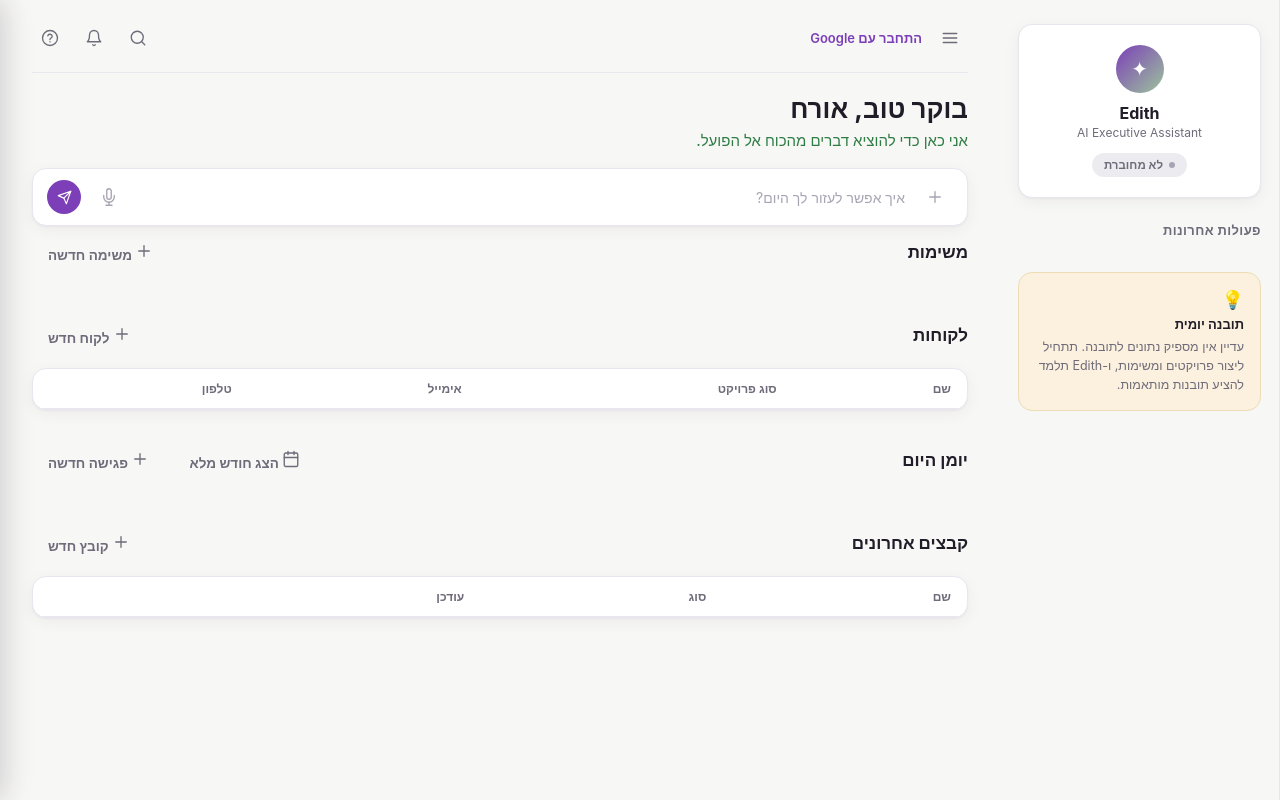
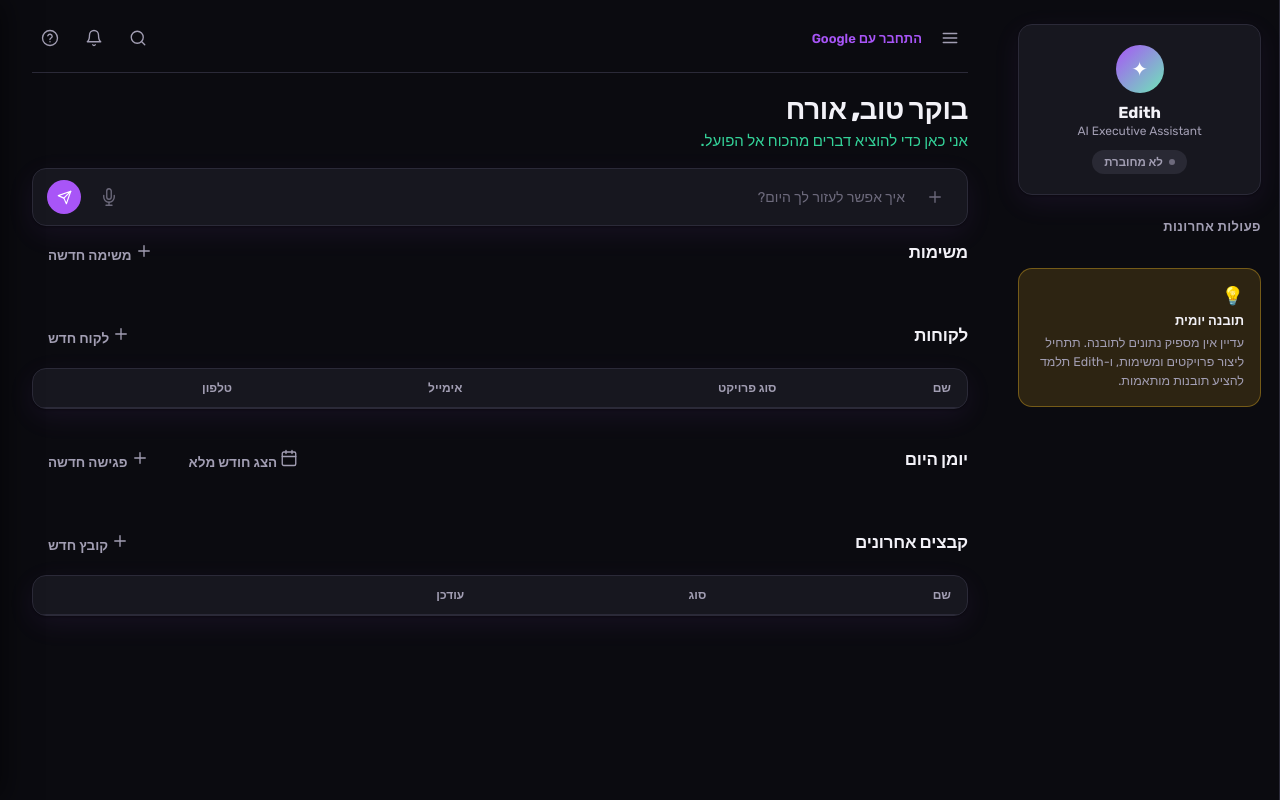
Before and after one commit to almogbrt/Idea-app, a FastAPI app: page / in a window 1280 px wide. Run offline with FastAPI, Linux system fonts and the light colour scheme; data that the repository does not hold is empty; parts of the project's set-up code (start-up, migrations or seed data) failed here and were passed over.

Commit message:
Redesign the dashboard with a dark, bold "urban" theme
Switches the whole app from the light pastel palette to a near-black theme
with saturated neon-tinted accents, and swaps the system font stack for
Rubik (bold weights on headings) for a punchier, more modern feel. Danger/
warning colors that were hardcoded hex values are now CSS variables so they
stay consistent with the new dark surfaces. PWA theme-color/manifest updated
to match.

Co-Authored-By: Claude Sonnet 5 <noreply@anthropic.com>
Claude-Session: https://claude.ai/code/session_015pwPfZJSWcvA7guVByoUig

```diff
--- a/app/interfaces/web/static/app.css
+++ b/app/interfaces/web/static/app.css
@@ -1,30 +1,35 @@
-/* Brand palette sampled directly from the IDEA OS mockups/logo (idea4rest.co.il
-   was not reachable from this environment — colors below are pixel-extracted
-   from the provided images, not guessed). */
+/* Dark, high-contrast "urban" theme: bold Rubik type, neon-tinted accents on
+   near-black panels. Accent hues keep the original purple/green/gold/blue
+   family but pushed to saturated, glow-friendly values for a dark surface. */
 :root {
-  color-scheme: light;
-  --bg: #f7f7f5;
-  --sidebar-bg: #fdfdfd;
-  --panel-bg: #ffffff;
-  --panel-bg-hover: #f4f1f9;
-  --border: #e8e6ee;
-  --text: #201c28;
-  --text-muted: #6f6b7a;
-  --text-faint: #a8a4b3;
-  --purple: #7c3fb8;
-  --purple-dark: #632f96;
-  --purple-bg: #f1e7fa;
-  --green: #2f7d45;
-  --green-soft: #9cc49b;
-  --green-bg: #e7f3e6;
-  --gold: #c98a2e;
-  --gold-bg: #fbf1de;
-  --blue: #4a7fc9;
-  --blue-bg: #e9f0fb;
-  --orange: #c98a2e;
-  --orange-bg: #fbf1de;
+  color-scheme: dark;
+  --bg: #0b0b10;
+  --sidebar-bg: #101015;
+  --panel-bg: #17171f;
+  --panel-bg-hover: #201f2c;
+  --border: #2b2a38;
+  --text: #f3f2f8;
+  --text-muted: #a29eb3;
+  --text-faint: #6d6a7c;
+  --purple: #a855f7;
+  --purple-dark: #8b3ff0;
+  --purple-bg: rgba(168, 85, 247, 0.16);
+  --green: #34d399;
+  --green-soft: #6ee7b7;
+  --green-bg: rgba(52, 211, 153, 0.14);
+  --gold: #fbbf24;
+  --gold-bg: rgba(251, 191, 36, 0.14);
+  --gold-border: rgba(251, 191, 36, 0.35);
+  --blue: #38bdf8;
+  --blue-bg: rgba(56, 189, 248, 0.14);
+  --orange: #fb923c;
+  --orange-bg: rgba(251, 146, 60, 0.14);
+  --danger: #f87171;
+  --danger-strong: #ef4444;
+  --danger-bg: rgba(248, 113, 113, 0.14);
+  --danger-border: rgba(248, 113, 113, 0.35);
   --radius: 14px;
-  --shadow: 0 1px 2px rgba(32, 28, 40, 0.04), 0 4px 16px rgba(32, 28, 40, 0.05);
+  --shadow: 0 1px 2px rgba(0, 0, 0, 0.35), 0 8px 28px rgba(168, 85, 247, 0.08);
 }
 
 * {
@@ -33,10 +38,18 @@
 
 body {
   margin: 0;
-  font-family: -apple-system, BlinkMacSystemFont, "Segoe UI", Arial, sans-serif;
+  font-family: "Rubik", -apple-system, BlinkMacSystemFont, "Segoe UI", Arial, sans-serif;
   background: var(--bg);
   color: var(--text);
   min-height: 100vh;
+}
+
+h1,
+h2,
+h3,
+h4 {
+  font-weight: 800;
+  letter-spacing: -0.2px;
 }
 
 svg {
@@ -418,7 +431,9 @@ input {
 }
 
 #greeting h1 {
-  font-size: 26px;
+  font-size: 28px;
+  font-weight: 900;
+  letter-spacing: -0.4px;
   margin: 0 0 6px;
 }
 
@@ -966,7 +981,7 @@ input {
 .insight-card {
   margin-top: 24px;
   background: var(--gold-bg);
-  border: 1px solid #eddcb5;
+  border: 1px solid var(--gold-border);
   border-radius: var(--radius);
   padding: 16px;
 }
--- a/app/interfaces/web/templates/index.html
+++ b/app/interfaces/web/templates/index.html
@@ -4,9 +4,15 @@
   <meta charset="UTF-8" />
   <meta name="viewport" content="width=device-width, initial-scale=1.0" />
   <title>IDEA OS — Edith</title>
+  <link rel="preconnect" href="https://fonts.googleapis.com" />
+  <link rel="preconnect" href="https://fonts.gstatic.com" crossorigin />
+  <link
+    href="https://fonts.googleapis.com/css2?family=Rubik:wght@400;500;600;700;800;900&display=swap"
+    rel="stylesheet"
+  />
   <link rel="stylesheet" href="/static/app.css" />
   <link rel="manifest" href="/static/manifest.json" />
-  <meta name="theme-color" content="#7c3aed" />
+  <meta name="theme-color" content="#0b0b10" />
   <link rel="icon" href="/static/icon-192.png" />
   <link rel="apple-touch-icon" href="/static/apple-touch-icon.png" />
   <meta name="mobile-web-app-capable" content="yes" />
```
Also changed, not shown: other parts of app/interfaces/web/static/app.css (+19 -19 lines), app/interfaces/web/static/manifest.json.
